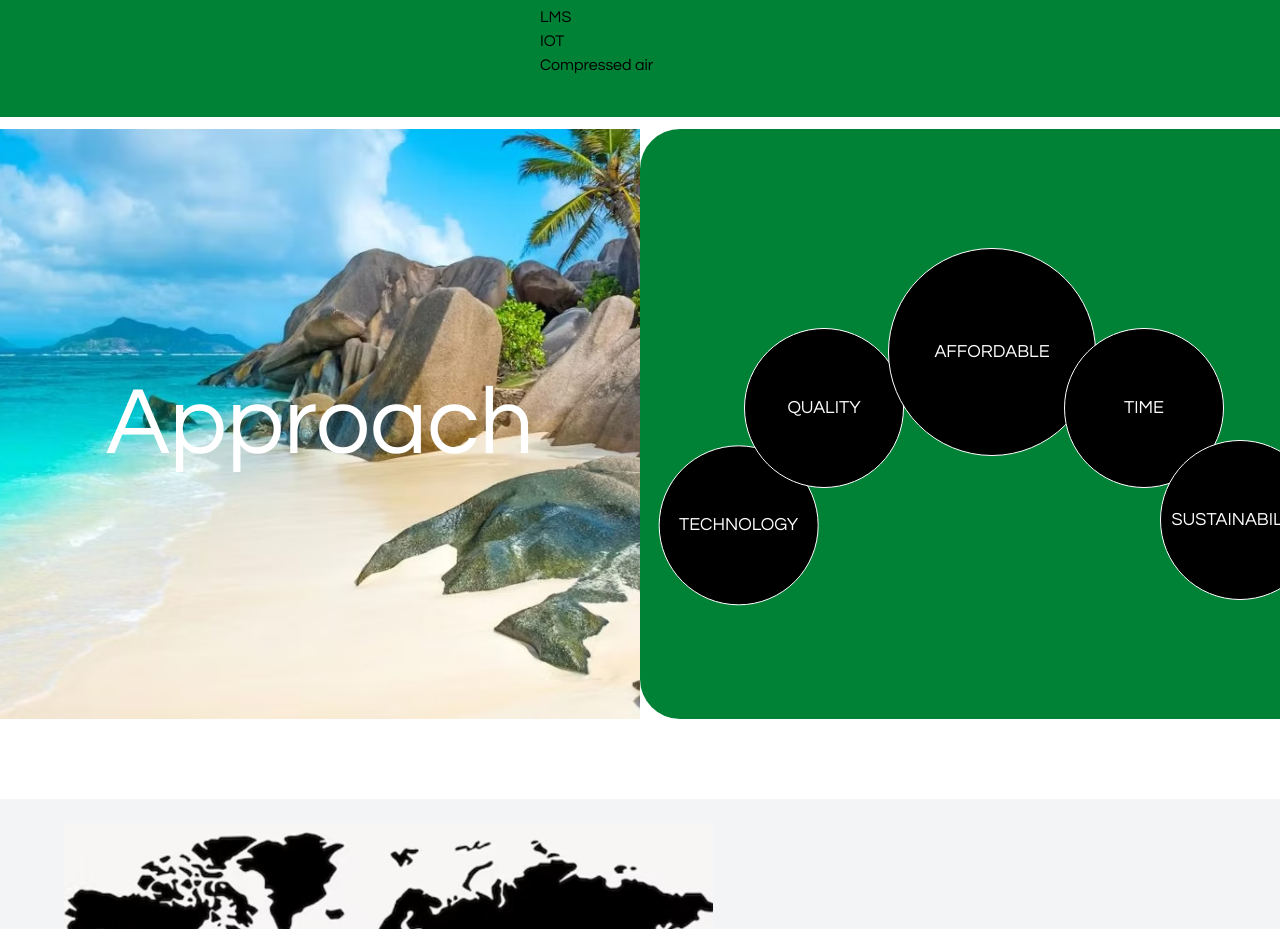
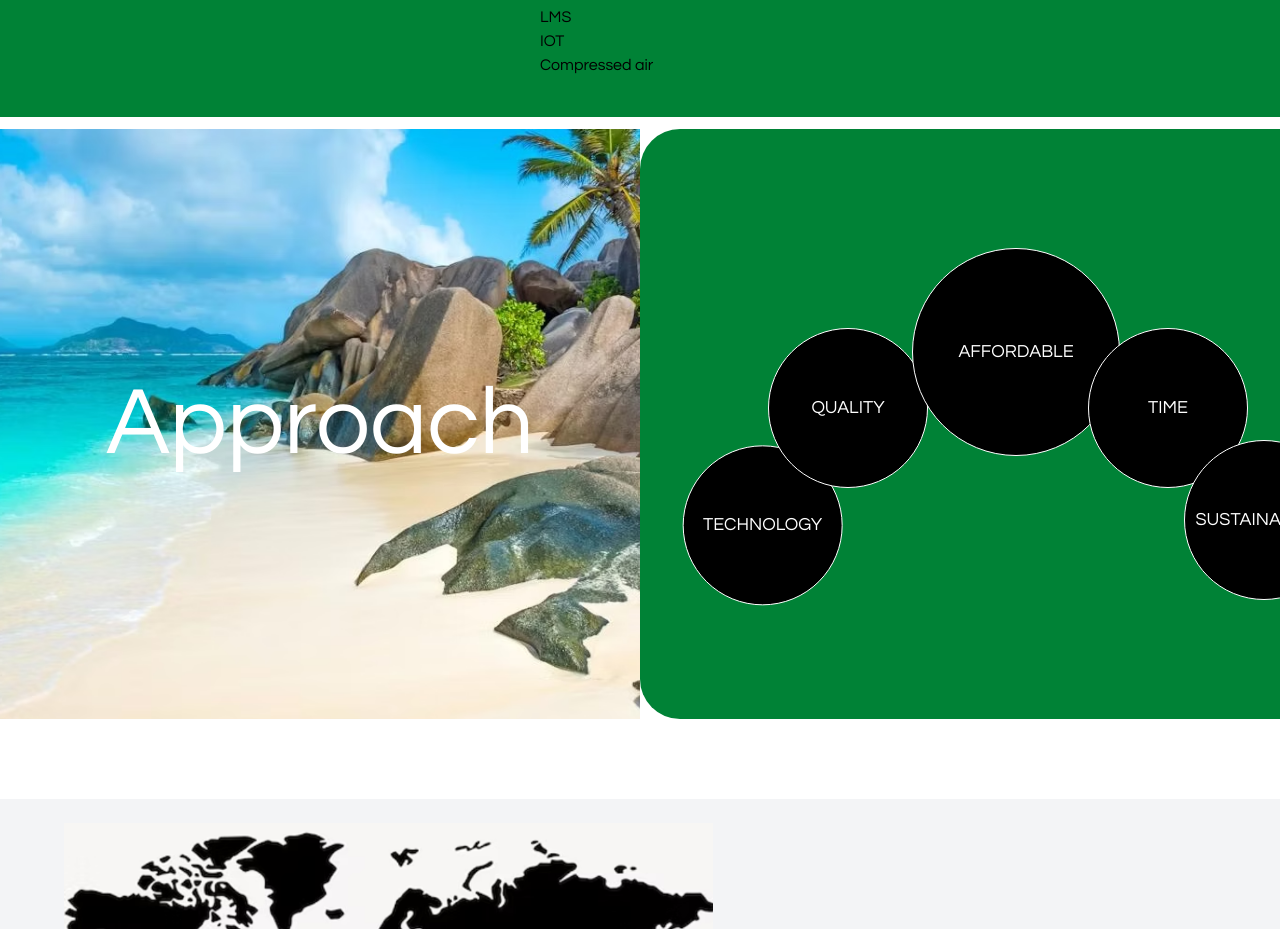
Before and after one commit to heyananthu/Greets_WebSite, a React (Vite) app: page /about in a window 1280 px wide. Shown: the part 2783-3712 px from the top of the page. Built offline with nearby package versions, Linux system fonts and the light colour scheme; a web font is replaced by a local one.

Commit message:
about section approach section corrected

```diff
--- a/src/components/About/Approach.jsx
+++ b/src/components/About/Approach.jsx
@@ -23,9 +23,9 @@ function Approach() {
             </div>
 
             {/* Right: Green Circle Container */}
-            <div className="relative flex-1 bg-green-700 min-h-[590px] rounded-tl-[40px] rounded-bl-[40px] overflow-hidden flex items-center justify-center">
+            <div className="relative flex-1 bg-green-700 min-h-[590px] rounded-tl-[40px] rounded-bl-[40px] overflow-x-auto flex items-center justify-center">
                 <div className="relative w-full h-[28rem] max-w-6xl mx-auto overflow-x-auto md:overflow-visible lg:pt-12  pt-12 pr-12 lg:pr-24 ">
-                    <div className="relative w-[700px] lg:w-full h-full  lg:absolute lg:right-6 ">
+                    <div className="relative w-[700px]  h-full">
                         {circles.map((circle, index) => (
                             <div
                                 key={index}
```
